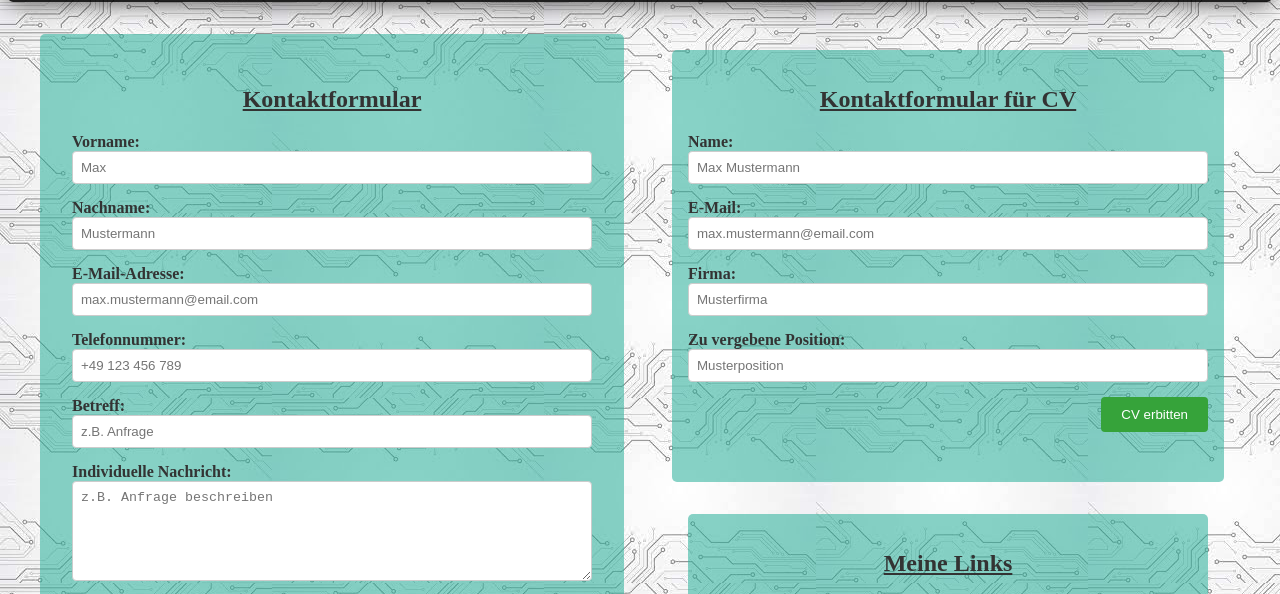
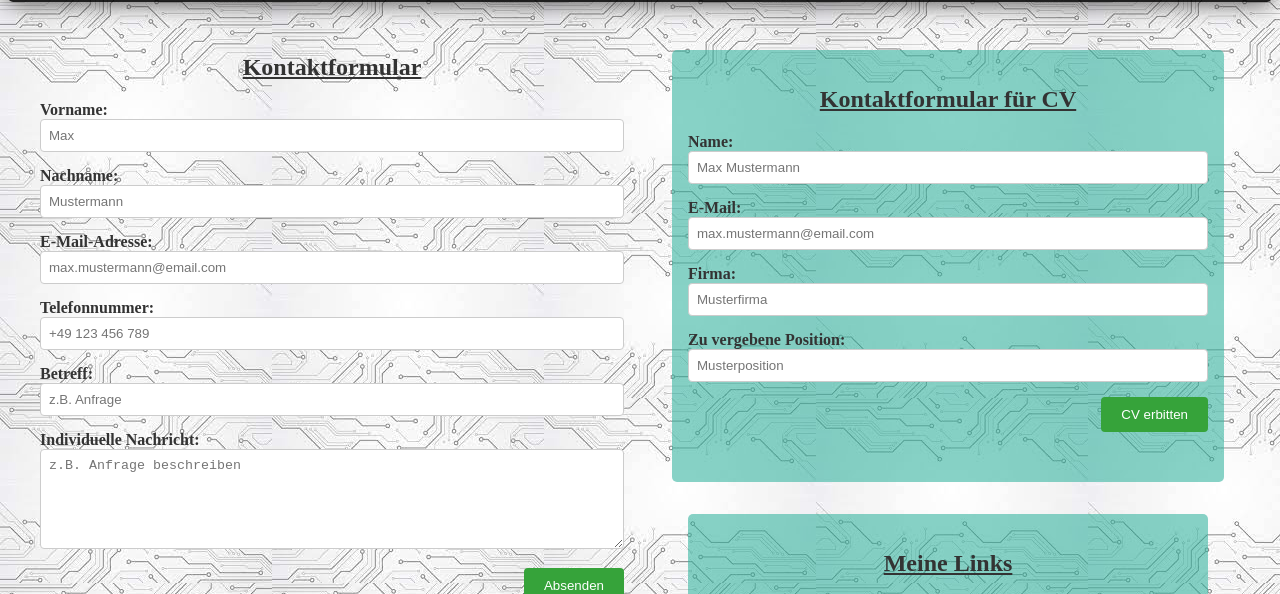
Before and after one commit to Satisfraction/Satisfraction.github.io, a plain HTML site: page templates/contact.html in a window 1280 px wide. Shown: the part 157-751 px from the top of the page. Drawn offline with Linux system fonts and the light colour scheme.

Commit message:
Update contact.css

```diff
--- a/assets/css/contact.css
+++ b/assets/css/contact.css
@@ -74,7 +74,7 @@ li {
 }
 
 /* Style for the contact form container */
-.contact-form {
+.contact-form2 {
     grid-column: 1;
     background-color: rgba(50, 179, 159, 0.581);
     border-radius: 5px;
```
